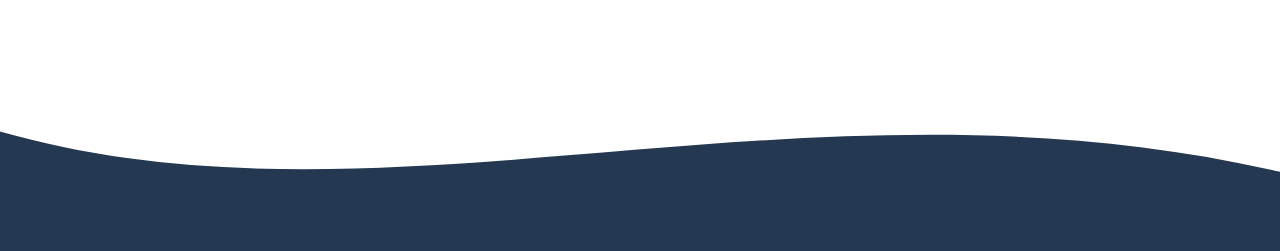
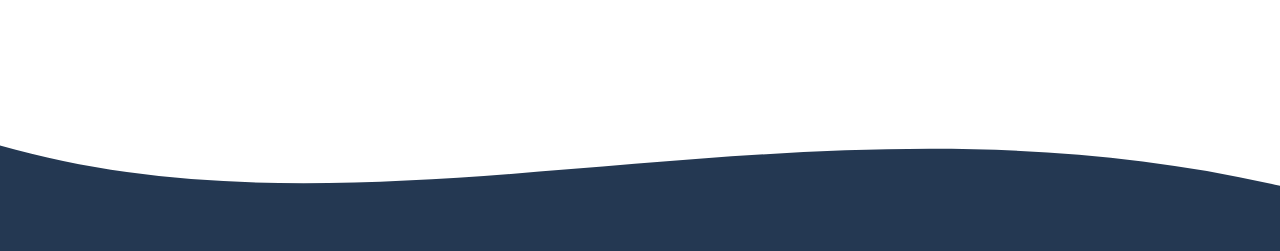
Before and after one commit to EasyFullCode/PortFolio.github.io, a plain HTML site: page index.html in a window 1280 px wide. Shown: the part 438-689 px from the top of the page. Drawn offline with Linux system fonts and the light colour scheme.

Commit message:
actualizando wave

```diff
--- a/estilos.css
+++ b/estilos.css
@@ -126,7 +126,7 @@ body{
 }
 .wave{
     width: 100%;
-    bottom: 78px;
+    bottom: 110px;
     left: 0;
     position:absolute;
 }
@@ -579,11 +579,11 @@ footer .despedida-footer span{
     color: var(--color-primario);
 }
 @media screen and (max-width:1700px){
-
+/*
     .wave{
         bottom: 124px;
     }
-
+     */
 }
 @media screen and (max-width:980px) {
 
```
